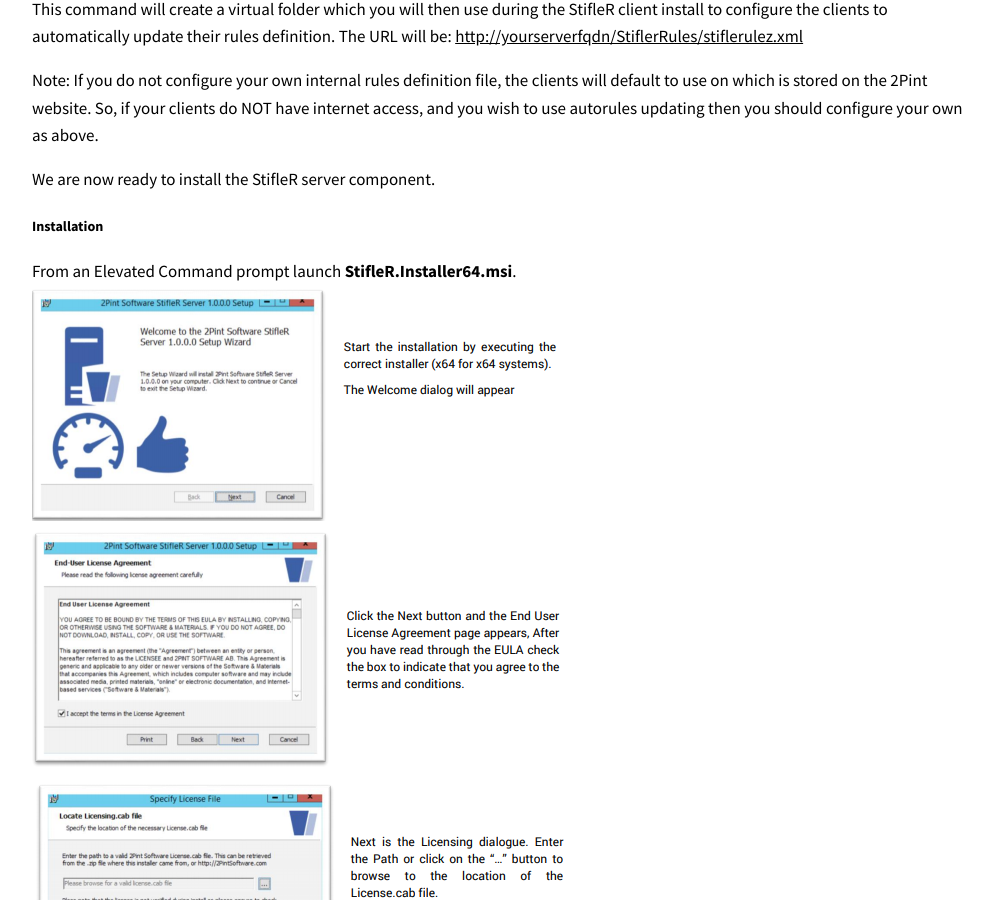
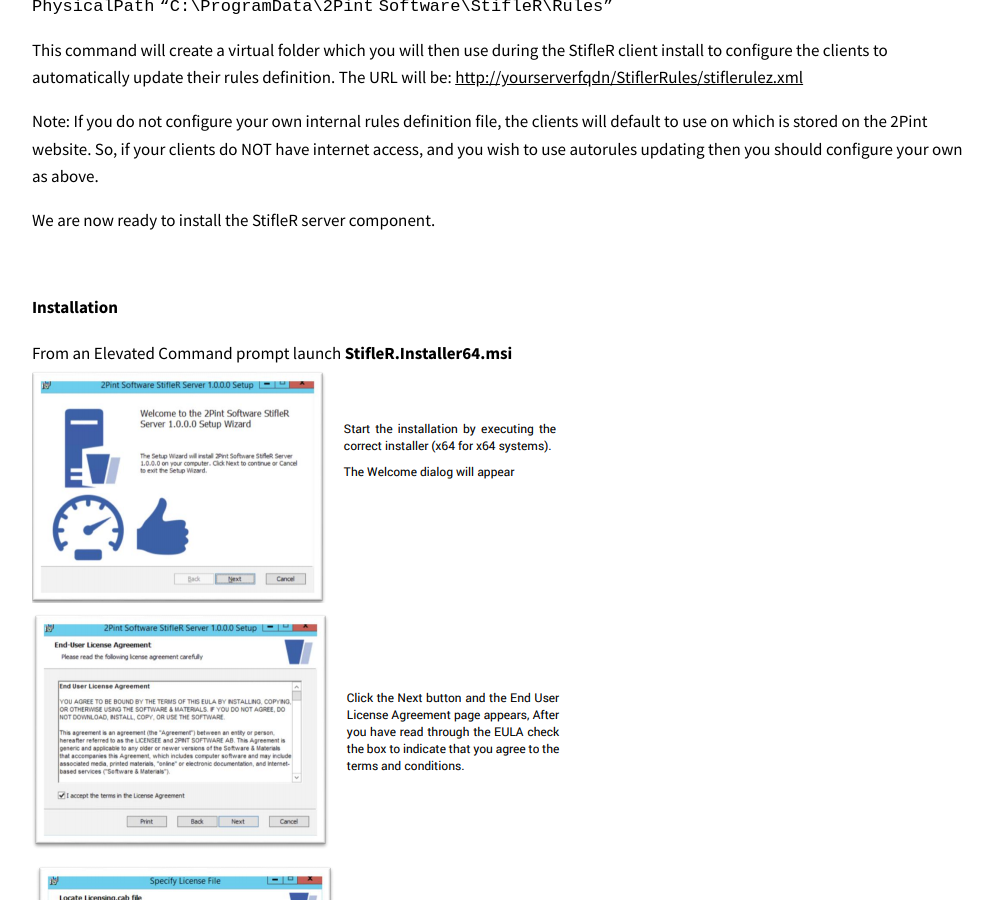
Before and after one commit to RoseSmithTest/2PintTest.github.io, a Jekyll site: the page built from docs/StifleRServerInstallation.html, in a window 1280 px wide and 900 px high, scrolled down 1132 px. Shown: the whole window, without its empty margins (138-1131 px from the left). Built offline with Jekyll 4.4.1, drawn with Linux system fonts in a browser that asks for light colours.

Commit message:
Update StifleRServerInstallation.html

```diff
--- a/docs/StifleRServerInstallation.html
+++ b/docs/StifleRServerInstallation.html
@@ -31,9 +31,9 @@ navigation_weight: 1
 <p>This file contains a simple rule set that defines the content download jobs and the priority that the administrator has assigned to each job type. See the StifleR rules definition guide for more details on how to create and configure the rules file. You can use the default rules included with this document for the purposes of testing. The clients will download the rules definition XML from a configured URL. This URL must be created, and for the purposes of testing we will assume that it is on the same server as StifleR itself.</p>
 
 	<p>Place the <b>stiflerulez.xml</b> in the following folder on the StifleR server:
-		<code>C:\ProgramData\2Pint Software\StifleR\Rules</code></p>
+		<code>C:\ProgramData\2Pint Software\StifleR\Rules</code></p><br>
 
-	<h5>Create a Virtual Folder in IIS</h5>
+	<h4>Create a Virtual Folder in IIS</h4>
 <p>From an elevated PowerShell prompt, execute the following command:<br>
 <code>New-WebVirtualDirectory -Site "Default Web Site" -Name StiflerRules - PhysicalPath “C:\ProgramData\2Pint Software\StifleR\Rules” </code></p>
 
@@ -41,10 +41,10 @@ navigation_weight: 1
 
 <p>Note: If you do not configure your own internal rules definition file, the clients will default to use on which is stored on the 2Pint website. So, if your clients do NOT have internet access, and you wish to use autorules updating then you should configure your own as above.</p>
 
-	<p>We are now ready to install the StifleR server component.</p>
+	<p>We are now ready to install the StifleR server component.</p><br>
 
-	<h5>Installation</h5>
-	<p>From an Elevated Command prompt launch <b>StifleR.Installer64.msi</b>.<br>
+	<h4>Installation</h4>
+	<p>From an Elevated Command prompt launch <b>StifleR.Installer64.msi</b><br>
 		<img src="/images/Quickstart1.PNG" alt="hi" class="inline"/><br>
 		<img src="/images/Quickstart2.PNG" alt="hi" class="inline"/><br>
 		<img src="/images/Quickstart3.PNG" alt="hi" class="inline"/></p><br>
@@ -53,9 +53,9 @@ navigation_weight: 1
 		<img src="/images/Quickstart5.PNG" alt="hi" class="inline"/><br>
 		<img src="/images/Quickstart6.PNG" alt="hi" class="inline"/></p><br>
 
-<h1>Server Installation - Post Installation Checks</h1>
+<h2>Server Installation - Post Installation Checks</h2>
 <p><ul>
-  <li>Check that the service is running - not stopped or in any other state<br><img src="/images/Quickstart7.PNG" alt="hi" class="inline"/></li>
+  <li>Check that the service is running - not stopped or in any other state<br><img src="/images/Quickstart7.PNG" alt="hi" class="inline"/></li><br>
   <li>Navigate to the StifleR installation directory><br><img src="/images/Quickstart8.PNG" alt="hi" class="inline"/></li>
   <li>Check for the License.nfo files. If this is missing the service may not be licensed properly</li>
   <li>Open up the configuration file (StifleR.Service.exe.config ) and check that the expected values are present. For a detailed description of each value see the Planning and Deployment Guide<br><img src="/images/Quickstart9.PNG" alt="hi" class="inline"/></li>
```
